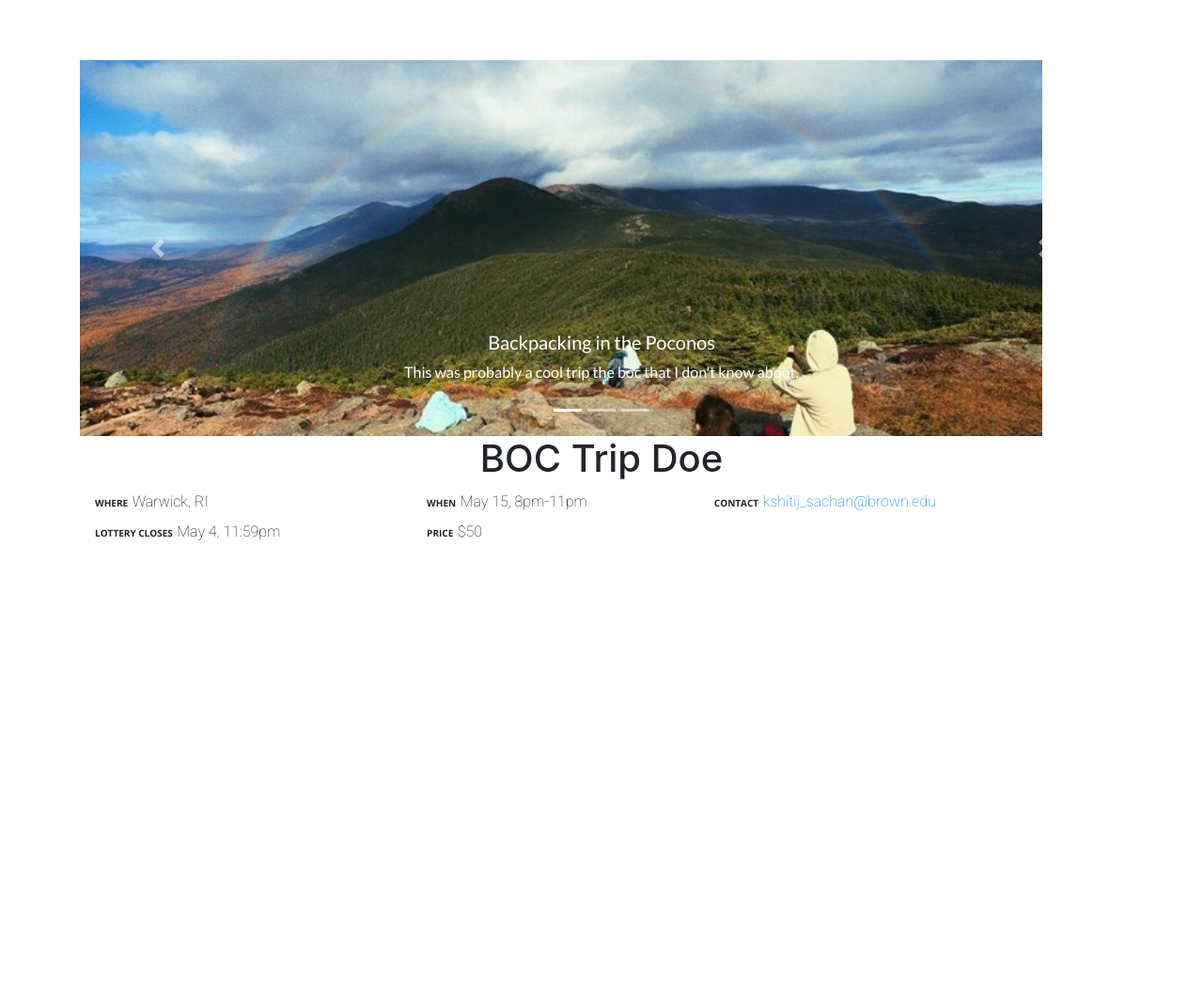
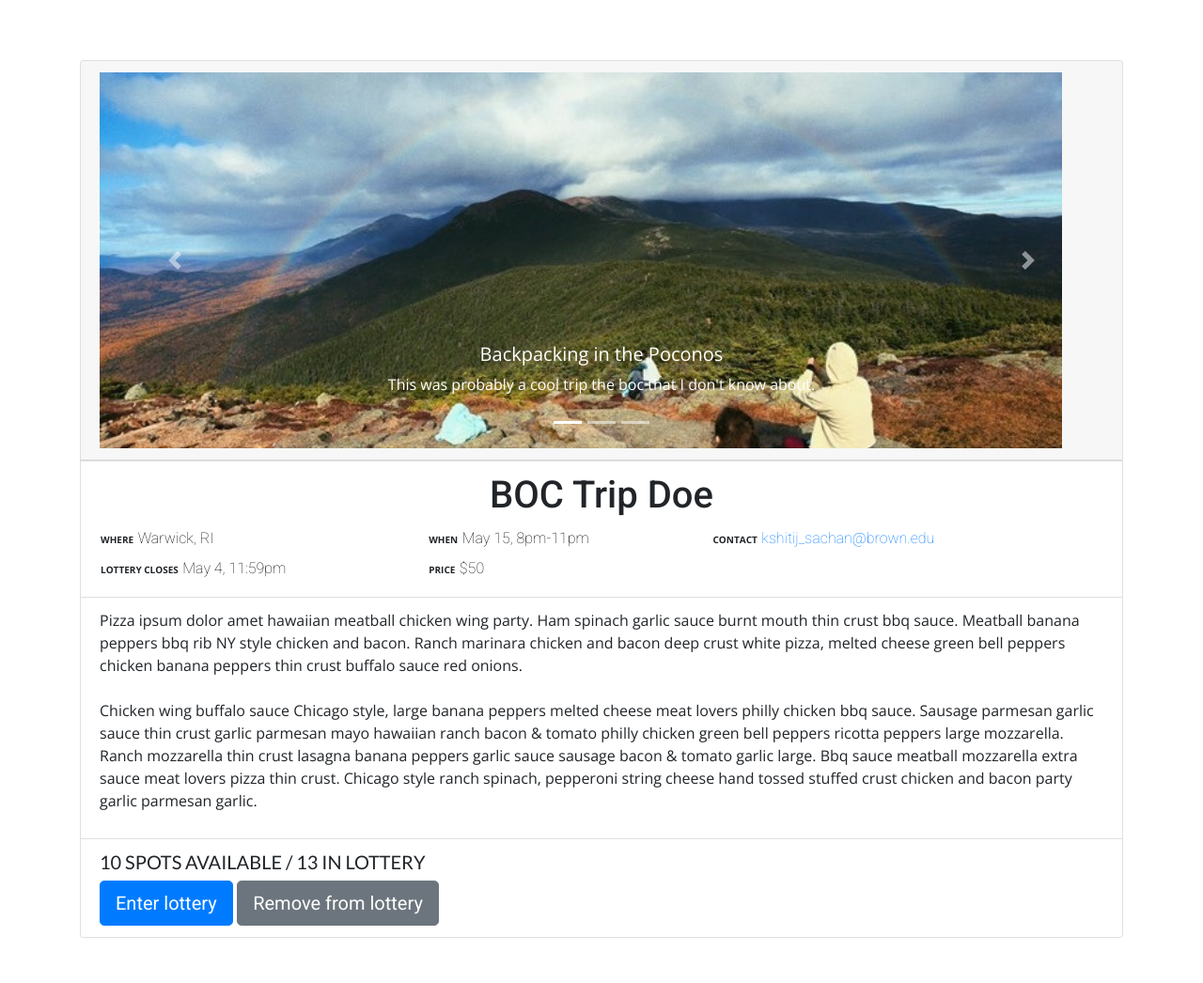
Before and after one commit to fullstackatbrown/project-brown-outing-club, a Flask app: template templates/lucas test /individual-trip.html in a window 1280 px wide. Shown: the part 56-1102 px from the top of the page at 94% size. Before the commit the page ends 631 px from the top, so only its background shows below. Run offline with Flask 2, Linux system fonts and the light colour scheme; the template is opened without the code that fills it, so the values that code supplies are empty; some libraries are stand-ins or nearby versions.

Commit message:
updated individual trips page swag
yeah boi

```diff
--- a/templates/lucas test /individual-trip.css
+++ b/templates/lucas test /individual-trip.css
@@ -11,7 +11,7 @@ body {
 }
 
 .slide-subhead, .slide-text {
-    font-family: 'Lato', sans-serif;
+    font-family: 'Open Sans', sans-serif;
 }
 
 .carousel-image {
@@ -33,8 +33,29 @@ body {
     }
 }
 
+#lottery-info {
+    font-family: 'Lato', sans-serif;
+}
+
+.lottery-button {
+    font-family: 'Roboto', sans-serif;
+}
+
+
 .carousel-control {
     position: relative;
+}
+
+#trip-images {
+    margin: auto;
+}
+
+#trip-description {
+    font-family: 'Open Sans', sans-serif;
+}
+
+#trip-title {
+    font-family: 'Roboto', sans-serif;
 }
 
 .content-label {
--- a/templates/lucas test /individual-trip.html
+++ b/templates/lucas test /individual-trip.html
@@ -35,14 +35,16 @@
             </div>
         </nav>
     </header>
-<div class = "container">
+    <div class="container">
         <div class="row">
             <div class="col-md-12 col-lg-12 col-sm-12">
                 <br><br> <br><br> <br>
             </div>
         </div>
-    <div class = "row">
-        <div class = "col-md-12 col-sm-12 col-lg-12 col-12">
+        <div class="row">
+            <div class="col-md-12 col-sm-12 col-lg-12 col-12">
+                <div class="card">
+                    <div class="card-header">
                         <div id="trip-images" class="carousel slide" data-interval="3500" data-ride="carousel">
                             <ol class="carousel-indicators">
                                 <li data-target="#trip-images" data-slide-to="0" class="active carousel-indicator"></li>
@@ -54,12 +56,13 @@
                                     <img class="d-block carousel-image" src="backpacking.jpg" alt="i'm alt text">
                                     <div class="carousel-caption d-none d-md-block">
                                         <h5 class="slide-subhead">Backpacking in the Poconos</h5>
-                            <p class="slide-text">This was probably a cool trip the boc that I don't know about.</p>
+                                        <p class="slide-text">This was probably a cool trip the boc that I don't know
+                                            about.</p>
                                     </div>
                                 </div>
                                 <div class="carousel-item">
                                     <img class="d-block carousel-image" src="canoes.jpg" alt="yo alt text">
-                        <div class = "carousel-caption d-none d-md-block">
+                                    <div class="carousel-caption d-none d-md-block">
                                         <h5 class="slide-subhead">Canoeing honestly idk where</h5>
                                         <p class="slide-text">Swag we are canoeing haha</p>
                                     </div>
@@ -71,60 +74,92 @@
                                         <p class="slide-text">pls don't fall</p>
                                     </div>
                                 </div>
-                    <a class = "carousel-control-prev carousel-button" href = "#trip-images" role = "button" data-slide = "prev">
-                        <span class = "carousel-control-prev-icon carousel-control" aria-hidden = "true"></span>
-                        <span class = "sr-only">previous</span>
+                                <a class="carousel-control-prev carousel-button" href="#trip-images" role="button"
+                                    data-slide="prev">
+                                    <span class="carousel-control-prev-icon carousel-control" aria-hidden="true"></span>
+                                    <span class="sr-only">previous</span>
                                 </a>
-                    <a class = "carousel-control-next" href = "#trip-images" role = "button" data-slide = "next">
-                        <span class = "carousel-control-next-icon carousel-control" aria-hidden = "true"></span>
-                        <span class = "sr-only">next</span>
+                                <a class="carousel-control-next" href="#trip-images" role="button" data-slide="next">
+                                    <span class="carousel-control-next-icon carousel-control" aria-hidden="true"></span>
+                                    <span class="sr-only">next</span>
                                 </a>
                             </div>
                         </div>
                     </div>
-    </div>
-    <div class = "col-md-12 col-lg-12 col-12 col-sm-12 mx-auto">
-        <h1 id = "trip-title">BOC Trip Doe</h1>
-        <table class = "trip-table">
+                    <ul class="list-group list-group-flush">
+                        <li class="list-group-item">
+                            <h1 id="trip-title">BOC Trip Doe</h1>
+                            <table class="trip-table">
                                 <tr>
-                <td class = "trip-details">
+                                    <td class="trip-details">
 
-                    <h6 class = "same-line content-label">WHERE</h6>
-                    <h6 class = "same-line content">Warwick, RI</h6>
+                                        <h6 class="same-line content-label">WHERE</h6>
+                                        <h6 class="same-line content">Warwick, RI</h6>
                                     </td>
-                <td class = "trip-details">
+                                    <td class="trip-details">
 
-                    <h6 class = "same-line content-label">WHEN</h6>
-                    <h6 class = "same-line content">May 15, 8pm-11pm</h6>
+                                        <h6 class="same-line content-label">WHEN</h6>
+                                        <h6 class="same-line content">May 15, 8pm-11pm</h6>
                                     </td>
-                <td class = "trip-details">
-                    <h6 class = "same-line content-label">CONTACT</h6>
-                    <h6 class = "same-line content">
-                    <a class = "contact-info" href ="mailto:kshitij_sachan@brown.edu?subject:Sunday Night Climb">kshitij_sachan@brown.edu</a></h6>
+                                    <td class="trip-details">
+                                        <h6 class="same-line content-label">CONTACT</h6>
+                                        <h6 class="same-line content">
+                                            <a class="contact-info"
+                                                href="mailto:kshitij_sachan@brown.edu?subject:Sunday Night Climb">kshitij_sachan@brown.edu</a>
+                                        </h6>
                                     </td>
                                 </tr>
                                 <tr>
-                <td class = "trip-lottery">
-                    <h6 class = "content-label same-line">
+                                    <td class="trip-lottery">
+                                        <h6 class="content-label same-line">
                                             LOTTERY CLOSES
                                         </h6>
-                    <h6 class = "content same-line">May 4, 11:59pm</h6>
+                                        <h6 class="content same-line">May 4, 11:59pm</h6>
                                     </td>
-                <td class = "trip-lottery">
+                                    <td class="trip-lottery">
 
-                    <h6 class = "content-label same-line">PRICE</h6>
-                    <h6 class = "content same-line">$50</h6>
-
-
+                                        <h6 class="content-label same-line">PRICE</h6>
+                                        <h6 class="content same-line">$50</h6>
                                     </td>
-
                                 </tr>
                             </table>
+                        </li>
+                        <li class="list-group-item">
+                            <p id = "trip-description">
+                                Pizza ipsum dolor amet hawaiian meatball chicken wing party. Ham spinach garlic sauce
+                                burnt mouth thin crust bbq sauce. Meatball banana peppers bbq rib NY style chicken and
+                                bacon. Ranch marinara chicken and bacon deep crust white pizza, melted cheese green bell
+                                peppers chicken banana peppers thin crust buffalo sauce red onions.
+                                <br><br>
+                                Chicken wing buffalo sauce Chicago style, large banana peppers melted cheese meat lovers
+                                philly chicken bbq sauce. Sausage parmesan garlic sauce thin crust garlic parmesan mayo
+                                hawaiian ranch bacon & tomato philly chicken green bell peppers ricotta peppers large
+                                mozzarella. Ranch mozzarella thin crust lasagna banana peppers garlic sauce sausage
+                                bacon & tomato garlic large. Bbq sauce meatball mozzarella extra sauce meat lovers pizza
+                                thin crust. Chicago style ranch spinach, pepperoni string cheese hand tossed stuffed
+                                crust chicken and bacon party garlic parmesan garlic.
+                            </p>
+                        </li>
+                        <li class="list-group-item">
+                            <h5 id = "lottery-info">10 SPOTS AVAILABLE / 13 IN LOTTERY</h2>
+                                <button type="button" class="btn btn-primary btn-lg lottery-button">Enter lottery</button>
+                                <button type="button" class="btn btn-secondary btn-lg lottery-button">Remove from lottery</button>
+                        </li>
+                    </ul>
                 </div>
-
+                <br><br>
             </div>
-<script src="https://code.jquery.com/jquery-3.5.1.slim.min.js" integrity="sha384-DfXdz2htPH0lsSSs5nCTpuj/zy4C+OGpamoFVy38MVBnE+IbbVYUew+OrCXaRkfj" crossorigin="anonymous"></script>
-<script src="https://cdn.jsdelivr.net/npm/popper.js@1.16.0/dist/umd/popper.min.js" integrity="sha384-Q6E9RHvbIyZFJoft+2mJbHaEWldlvI9IOYy5n3zV9zzTtmI3UksdQRVvoxMfooAo" crossorigin="anonymous"></script>
-<script src="https://stackpath.bootstrapcdn.com/bootstrap/4.5.0/js/bootstrap.min.js" integrity="sha384-OgVRvuATP1z7JjHLkuOU7Xw704+h835Lr+6QL9UvYjZE3Ipu6Tp75j7Bh/kR0JKI" crossorigin="anonymous"></script>
+        </div>
+    </div>
+    <footer></footer>
+    <script src="https://code.jquery.com/jquery-3.5.1.slim.min.js"
+        integrity="sha384-DfXdz2htPH0lsSSs5nCTpuj/zy4C+OGpamoFVy38MVBnE+IbbVYUew+OrCXaRkfj"
+        crossorigin="anonymous"></script>
+    <script src="https://cdn.jsdelivr.net/npm/popper.js@1.16.0/dist/umd/popper.min.js"
+        integrity="sha384-Q6E9RHvbIyZFJoft+2mJbHaEWldlvI9IOYy5n3zV9zzTtmI3UksdQRVvoxMfooAo"
+        crossorigin="anonymous"></script>
+    <script src="https://stackpath.bootstrapcdn.com/bootstrap/4.5.0/js/bootstrap.min.js"
+        integrity="sha384-OgVRvuATP1z7JjHLkuOU7Xw704+h835Lr+6QL9UvYjZE3Ipu6Tp75j7Bh/kR0JKI"
+        crossorigin="anonymous"></script>
 
 </body>
```
Lines whose indentation alone changed are shown as unchanged.
